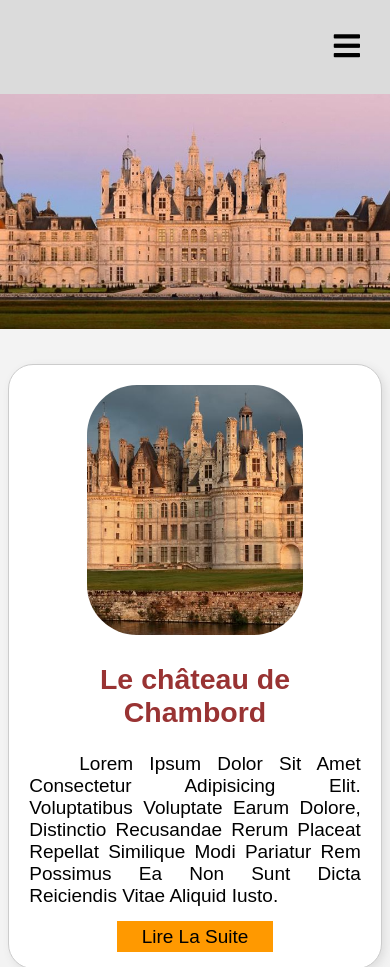
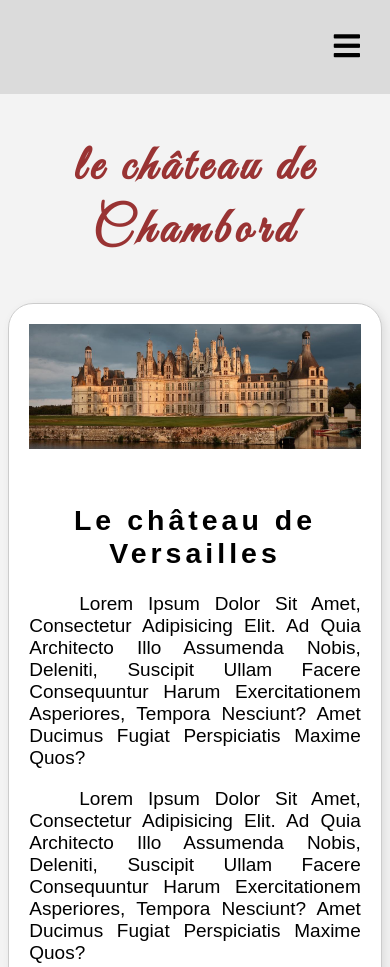
Before and after one commit to Rodoudou/htmlCssCours, a plain HTML site: page chambord.html in a window 390 px wide. Shown: the top 967 px of the page. Drawn offline with Linux system fonts and the light colour scheme.

Commit message:
second commit

```diff
--- a/chambord.html
+++ b/chambord.html
@@ -4,12 +4,15 @@
 <head>
     <meta charset="UTF-8">
     <meta name="viewport" content="width=device-width, initial-scale=1.0">
-    <link rel="stylesheet" href="https://use.fontawesome.com/releases/v5.14.0/css/all.css"
-        integrity="sha384-HzLeBuhoNPvSl5KYnjx0BT+WB0QEEqLprO+NBkkk5gbc67FTaL7XIGa2w1L0Xbgc" crossorigin="anonymous">
-    <link rel="stylesheet" href="style.css">
-    <title>Les chateaux français</title>
-    <meta name="description" content="Découvrez les chateaux français tels que le château de Versailles ainsi que le château de Chambord">
-    <meta name="Keywords" content="château français, château de Versailles, château de Chambord">
+    <link rel="stylesheet"
+    href="https://use.fontawesome.com/releases/v5.14.0/css/all.css"
+    integrity="sha384-HzLeBuhoNPvSl5KYnjx0BT+WB0QEEqLprO+NBkkk5gbc67FTaL7XIGa2w1L0Xbgc"
+    crossorigin="anonymous">
+    <link rel="stylesheet" href="/css/animate.css">
+    <link rel="stylesheet" href="/css/style.css">
+    <title>Le château de Chambord</title>
+    <meta name="description" content="Découvrez le chateaux français tels que le château de Chambord, situé dans le département de loire-et-cher en région centre-val-de-loir.">
+    <meta name="Keywords" content="château français, château de Chambord, monuments historique français,département de loire-et-cher en région centre-val-de-loir.">
 </head>
 
 <body>
@@ -21,25 +24,30 @@
             </label>
             <ul class="menu">
                 <li><a href="index.html">Accueil</a></li>
-                <li><a href="chambord.html">Château de Chambord</a></li>
+                <li><a href="#" class="on">Château de Chambord</a></li>
                 <li><a href="versailles.html">Chateâu de Versailles</a></li>
                 <label class="cacher-menu" for="check">
                     <i class="fas fa-times"></i>
                 </label>
             </ul>
         </nav>
-        <section> <img src="/assets/img/chateau.jpg" alt="chateau"></section>
 
-        <section class="resume">
-            <span class="rond-chambord ronde"> </span>
-            <h2>Le château de Chambord</h2>
+        <section>
+            <h1>le château de Chambord</h1>
+        </section>
+        <article class="animate__animated animate__shakeX">
+            <section> <img src="/assets/img/chambord.jpg" alt="Le château de Chambord"></section>
+            <h2>Le château de Versailles</h2>
             <p>
-                Lorem ipsum dolor sit amet consectetur adipisicing elit. Voluptatibus voluptate earum
-            dolore, distinctio recusandae rerum placeat repellat similique modi pariatur rem possimus ea non sunt dicta
-            reiciendis vitae aliquid iusto.
+                Lorem ipsum dolor sit amet, consectetur adipisicing elit. Ad quia architecto illo assumenda nobis, deleniti, suscipit ullam facere consequuntur harum exercitationem asperiores, tempora nesciunt? Amet ducimus fugiat perspiciatis maxime quos?
             </p>
-            <p><a href="chambord.html">Lire la suite</a></p>
-        </section>
+            <p>
+                Lorem ipsum dolor sit amet, consectetur adipisicing elit. Ad quia architecto illo assumenda nobis, deleniti, suscipit ullam facere consequuntur harum exercitationem asperiores, tempora nesciunt? Amet ducimus fugiat perspiciatis maxime quos?
+            </p>
+            <p>
+                Lorem ipsum dolor sit amet, consectetur adipisicing elit. Ad quia architecto illo assumenda nobis, deleniti, suscipit ullam facere consequuntur harum exercitationem asperiores, tempora nesciunt? Amet ducimus fugiat perspiciatis maxime quos?
+            </p>
+        </article>
 
         <footer>
             <p>&copy; All Rights Reserved</p>
--- a/style.css
+++ b/css/style.css
@@ -61,6 +61,10 @@ footer {
 
 }
 
+.menu li .on{
+    color: #f60;
+}
+
 .menu li{
     display: inline;
     margin-left: 22px;
@@ -83,7 +87,7 @@ footer {
 
 }
 
-.resume {
+.resume, article {
     background-color: #fff;
     width: 85%;
     height: 250px;
@@ -95,12 +99,28 @@ footer {
     box-shadow: 3px 3px 9px #ddd;
 }
 
+article{
+    height: auto;
+}
+
+article img{
+    float: right;
+    margin-left: 18px;
+    margin-bottom: 10px;
+    width: 500px;
+}
+
+article h2{
+    text-align: center;
+    letter-spacing: 4px;
+}
+
 .resume h2{
     text-align: center;
     color: #933;
 }
 
-.resume p{
+.resume p, article p{
     text-align: justify;
     text-indent: 50px;
 }
@@ -186,11 +206,6 @@ a:hover{
 
     }
 
-    .resume {
-        height: auto;
-        text-align: center;
-    }
-
     .ronde{
         width: 65%;
         border-radius: 50px;
@@ -198,4 +213,18 @@ a:hover{
         margin-right: 0;
     }
 
+    .resume, article {
+        height: auto;
+        text-align: center;
+    }
+
+    article img{
+        float: none;
+        margin-left: 0;
+        margin-bottom: 20px;
+        width: 100%;
+        max-width: 450px;
+    }
+
+
 }
```
Also changed, not shown: index.html (+7 -4 lines), versailles.html (+9 -8 lines), css/animate.css (renamed from animate.css).
